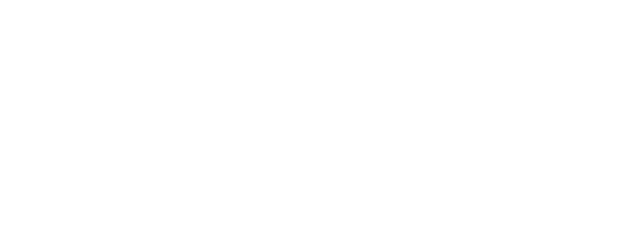
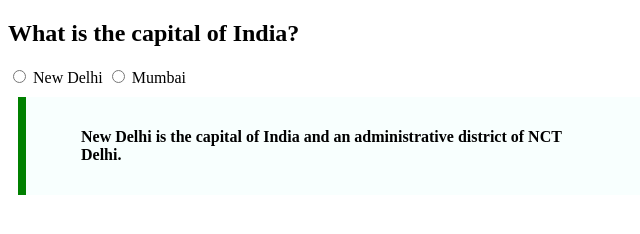
Before and after one commit to acciojob/trivia-MeghanaBait, a website: page main.html in a window 1280 px wide. Shown: the whole page, without its empty margins (0-640 px from the left). Drawn offline with Linux system fonts and the light colour scheme.

Commit message:
created a submission

```diff
--- a/main.html
+++ b/main.html
@@ -8,6 +8,23 @@
 
 <body>
 	<!-- the entire body must be written by student -->
+	<div class="question-container">
+		<h2>What is the capital of India?</h2>
+		<form>
+			<label for="New Delhi">
+				<input type= "radio" id = "New Delhi" name = "answer" value = "New Delhi">
+			New Delhi
+			</label>
+			<label for="Mumbai">
+				<input type= "radio" id = "Mumbai" name = "answer" value = "Mumbai">
+			Mumbai
+			</label>
+		</form>
+
+		<div class = "quotation" >
+			<blockquote cite="https://en.wikipedia.org/wiki/New_Delhi">New Delhi is the capital of India and an administrative district of NCT Delhi.</blockquote>
+			</div>
+	</div>
     <script type="text/javascript" src="./script.js">
 </script>
 
--- a/styles.css
+++ b/styles.css
@@ -1,2 +1,10 @@
 
 /* Your CSS Code here. */
+.quotation{
+	width:600px;
+	margin:10px;
+	padding:15px;
+	border-left: 8px solid green;
+	background-color: #f8fffe;
+	font-weight: bold;
+}
```
